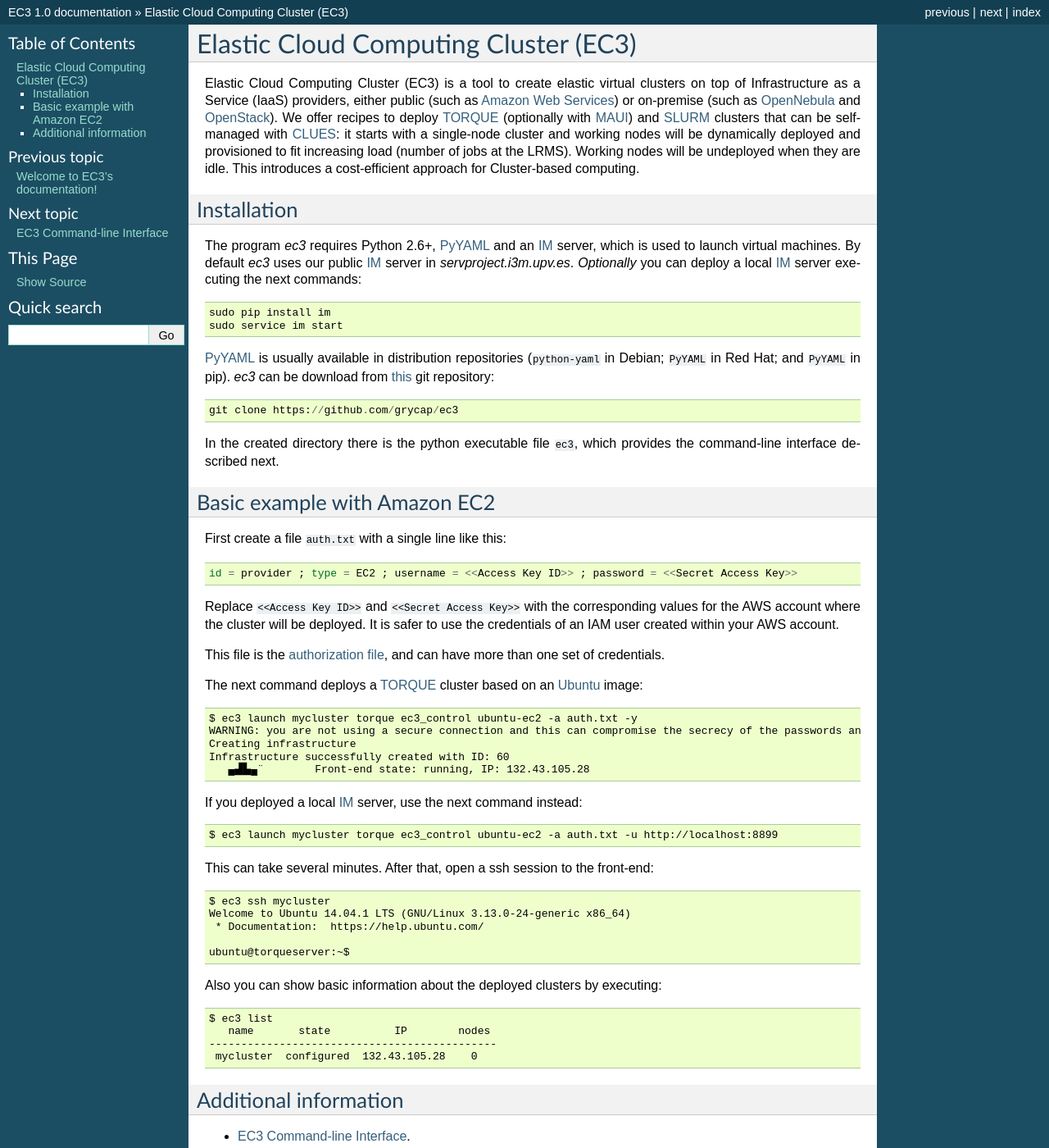
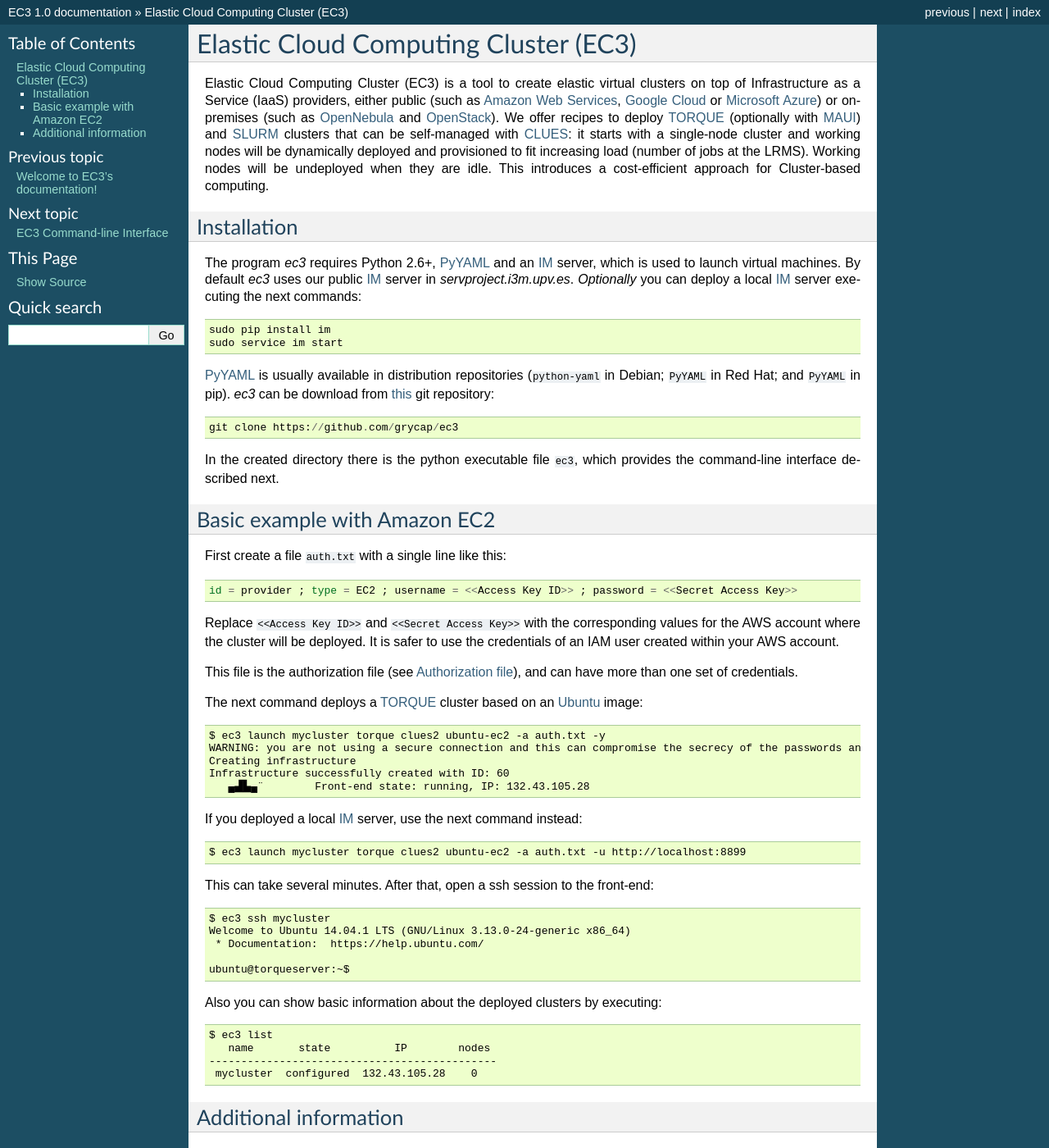
Before and after one commit to grycap/ec3, a Sphinx documentation site: the page built from doc/source/intro.rst, in a window 1280 px wide and 1400 px high. Shown: the whole window at 82% size. Built offline with Sphinx 7.4.7, drawn with Linux system fonts in a browser that asks for light colours.

```diff
--- a/doc/source/intro.rst
+++ b/doc/source/intro.rst
@@ -3,8 +3,9 @@ Elastic Cloud Computing Cluster (EC3)
 =====================================
 
 Elastic Cloud Computing Cluster (EC3) is a tool to create elastic virtual clusters on top
-of Infrastructure as a Service (IaaS) providers, either public (such as `Amazon Web Services`_)
-or on-premise (such as `OpenNebula`_ and `OpenStack`_). We offer recipes to deploy `TORQUE`_
+of Infrastructure as a Service (IaaS) providers, either public (such as `Amazon Web Services`_,
+`Google Cloud`_ or `Microsoft Azure`_)
+or on-premises (such as `OpenNebula`_ and `OpenStack`_). We offer recipes to deploy `TORQUE`_
 (optionally with `MAUI`_) and `SLURM`_ clusters that can be self-managed with `CLUES`_:
 it starts with a single-node cluster and working nodes will be dynamically deployed and provisioned
 to fit increasing load (number of jobs at the LRMS). Working nodes will be undeployed when they are idle.
@@ -42,11 +43,11 @@ Replace ``<<Access Key ID>>`` and ``<<Secret Access Key>>`` with the correspondi
 for the AWS account where the cluster will be deployed. It is safer to use the credentials
 of an IAM user created within your AWS account.
 
-This file is the :ref:`authorization file <auth-file>`, and can have more than one set of credentials.
+This file is the authorization file (see `Authorization file`_), and can have more than one set of credentials.
 
 The next command deploys a `TORQUE`_ cluster based on an `Ubuntu`_ image::
 
-   $ ec3 launch mycluster torque ec3_control ubuntu-ec2 -a auth.txt -y
+   $ ec3 launch mycluster torque clues2 ubuntu-ec2 -a auth.txt -y
    WARNING: you are not using a secure connection and this can compromise the secrecy of the passwords and private keys available in the authorization file.
    Creating infrastructure
    Infrastructure successfully created with ID: 60
@@ -54,7 +55,7 @@ The next command deploys a `TORQUE`_ cluster based on an `Ubuntu`_ image::
 
 If you deployed a local `IM`_ server, use the next command instead::
 
-   $ ec3 launch mycluster torque ec3_control ubuntu-ec2 -a auth.txt -u http://localhost:8899
+   $ ec3 launch mycluster torque clues2 ubuntu-ec2 -a auth.txt -u http://localhost:8899
 
 This can take several minutes. After that, open a ssh session to the front-end::
 
@@ -88,5 +89,11 @@ Additional information
 .. _`OpenNebula`: http://www.opennebula.org/
 .. _`OpenStack`: http://www.openstack.org/
 .. _`Amazon Web Services`: https://aws.amazon.com/
+.. _`Google Cloud`: http://cloud.google.com/
+.. _`Microsoft Azure`: http://azure.microsoft.com/
 .. _`IM`: https://github.com/grycap/im
 .. _`PyYAML`: http://pyyaml.org/wiki/PyYAML
+.. _`EC3 Command-line Interface`: https://github.com/grycap/ec3/blob/devel/doc/build/md/ec3.rst#ec3-command-line-interface
+.. _`Command templates`: https://github.com/grycap/ec3/blob/devel/doc/build/md/ec3.rst#command-templates
+.. _`Authorization file`: https://github.com/grycap/ec3/blob/devel/doc/build/md/ec3.rst#authorization-file
+.. _`Templates`: https://github.com/grycap/ec3/blob/devel/doc/build/md/templates.rst#templates
```
Also changed, not shown: other parts of doc/source/intro.rst (+2 -2 lines), README.rst (+23 -9 lines), doc/source/templates.rst (+10 -10 lines).
